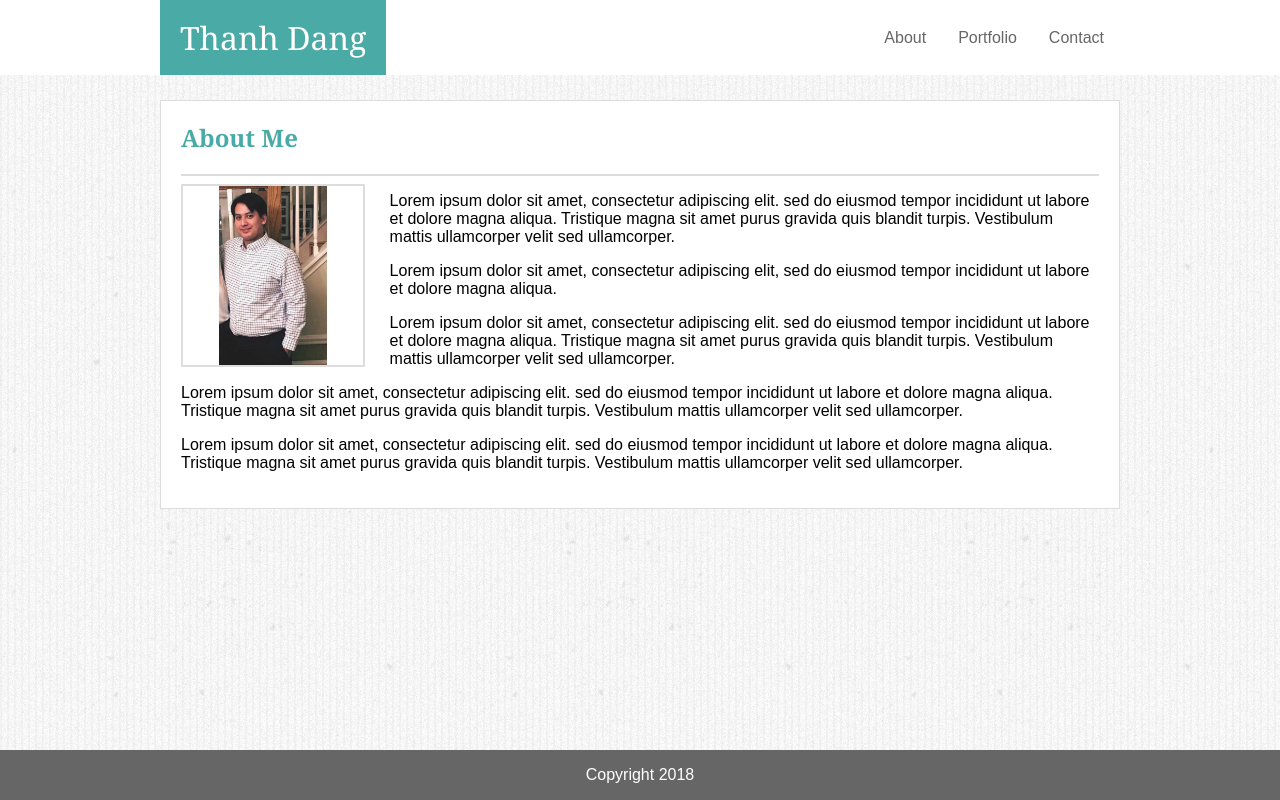
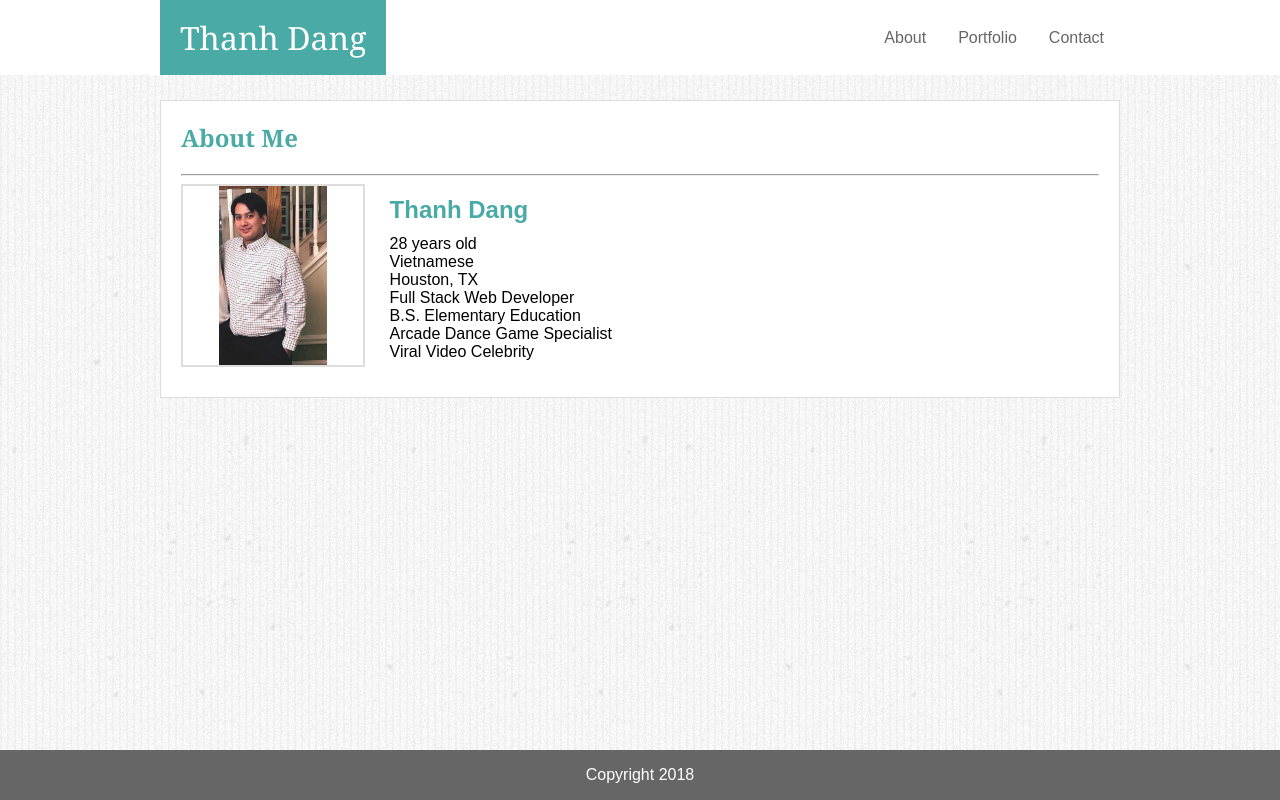
Before and after one commit to Thanhqd90/Basic-Portfolio, a plain HTML site: page index.html in a window 1280 px wide. Drawn offline with Linux system fonts and the light colour scheme.

Commit message:
Version 1.1 - Filled out index.html, corrected pathing in all files, cleaned up CSS, added clear comments in all relevant sections

```diff
--- a/assets/css/style.css
+++ b/assets/css/style.css
@@ -46,19 +46,18 @@ h1, .top {
 .nav2 {
 	overflow: hidden;
     max-width: 960px;
-    margin: 0 auto;
+    margin: 0 auto 0 auto;
 }
 
 /* Nav bar alignment and cursor hover */
 
 .top p {
-	margin: 0 20px;
-    padding: 0;
+	margin: 0px 20px 0px 20px;
 }
 
 .nav2 ul {
-    margin: 0;
-    padding: 0;
+    margin: 0px;
+    padding: 0px;
     list-style-type: none;
 }
 
@@ -78,10 +77,10 @@ h1, .top {
 
 /* Content */
 .content {
-	max-width: 960px;
-    margin: 0 auto;
+	width: 960px;
     background-color: #ffffff;
-    padding: 0 20px 20px 20px;
+    margin: 0px auto 0px auto;
+    padding: 0px 20px 20px 20px;
     margin-top: 25px;
     border: 1px solid #dddddd;
     overflow: auto;
@@ -89,10 +88,17 @@ h1, .top {
 
 .content hr {
     background-color: #dddddd;
-    border: 0;
     height: 2px;
 }
 
+h2 {
+    color: #4aaaa5;
+    margin-bottom: -5px;
+}
+.bullet {
+    display: flex;
+    font-size: 12pt;
+}
 /* Portfolio box settings */
 
 .row::after {
@@ -169,6 +175,8 @@ input[type=email] {
     font-style: italic;
 }
 
+/* Submit button */
+
 .submit {
     border: 3px solid #4aaaa5;
 	border-radius: 50px;
@@ -190,7 +198,6 @@ input[type=email] {
 	color: white;
 }
 
-
 /* Profile Picture */
 .profile-image {
     max-width: 20%;
--- a/index.html
+++ b/index.html
@@ -4,7 +4,7 @@
 <meta charset="UTF-8">
 <meta name="viewport" content="width=device-width, initial-scale=1">
 <title>Thanh Dang - Home</title>
-<link rel="stylesheet" href="assets/css/style.css">
+<link rel="stylesheet" href="./assets/css/style.css">
 
 <body>
     <!-- Header -->
@@ -14,9 +14,9 @@
                 <p>Thanh Dang</p>
             </div>
             <ul>
-                <li><a href="contact.html">Contact</a></li>
-                <li><a href="portfolio.html">Portfolio</a></li>
-                <li><a href="index.html">About</a></li>
+                <li><a href="./contact.html">Contact</a></li>
+                <li><a href="./portfolio.html">Portfolio</a></li>
+                <li><a href="./index.html">About</a></li>
             </ul>
         </nav>
     </div>
@@ -26,43 +26,24 @@
         <header>
             <h1>About Me</h1>
         </header>
-        <hr>
+        <hr/>
 
         <!-- About Me  -->
         <img class="profile-image" src="assets/images/Profile.jpg">
 
+        <h2>Thanh Dang</h2>
         <p>
-            Lorem ipsum dolor sit amet, consectetur adipiscing elit.
-            sed do eiusmod tempor incididunt ut labore et dolore magna aliqua.
-            Tristique magna sit amet purus gravida quis blandit turpis.
-            Vestibulum mattis ullamcorper velit sed ullamcorper.
+            <ul>
+                <li class="bullet">28 years old</li>
+                <li class="bullet">Vietnamese</li>
+                <li class="bullet">Houston, TX</li>
+                <li class="bullet">Full Stack Web Developer</li>
+                <li class="bullet">B.S. Elementary Education</li>
+                <li class="bullet">Arcade Dance Game Specialist</li>
+                <li class="bullet">Viral Video Celebrity</li>
+            </ul>
         </p>
 
-        <p>
-            Lorem ipsum dolor sit amet, consectetur adipiscing elit,
-            sed do eiusmod tempor incididunt ut labore et dolore magna aliqua.
-        </p>
-
-        <p>
-            Lorem ipsum dolor sit amet, consectetur adipiscing elit.
-            sed do eiusmod tempor incididunt ut labore et dolore magna aliqua.
-            Tristique magna sit amet purus gravida quis blandit turpis.
-            Vestibulum mattis ullamcorper velit sed ullamcorper.
-        </p>
-
-        <p>
-                Lorem ipsum dolor sit amet, consectetur adipiscing elit.
-                sed do eiusmod tempor incididunt ut labore et dolore magna aliqua.
-                Tristique magna sit amet purus gravida quis blandit turpis.
-                Vestibulum mattis ullamcorper velit sed ullamcorper.
-            </p>
-
-            <p>
-                    Lorem ipsum dolor sit amet, consectetur adipiscing elit.
-                    sed do eiusmod tempor incididunt ut labore et dolore magna aliqua.
-                    Tristique magna sit amet purus gravida quis blandit turpis.
-                    Vestibulum mattis ullamcorper velit sed ullamcorper.
-                </p>
     </section>
 
     <!-- Footer -->
```
Also changed, not shown: contact.html (+5 -5 lines), portfolio.html (+5 -5 lines).
